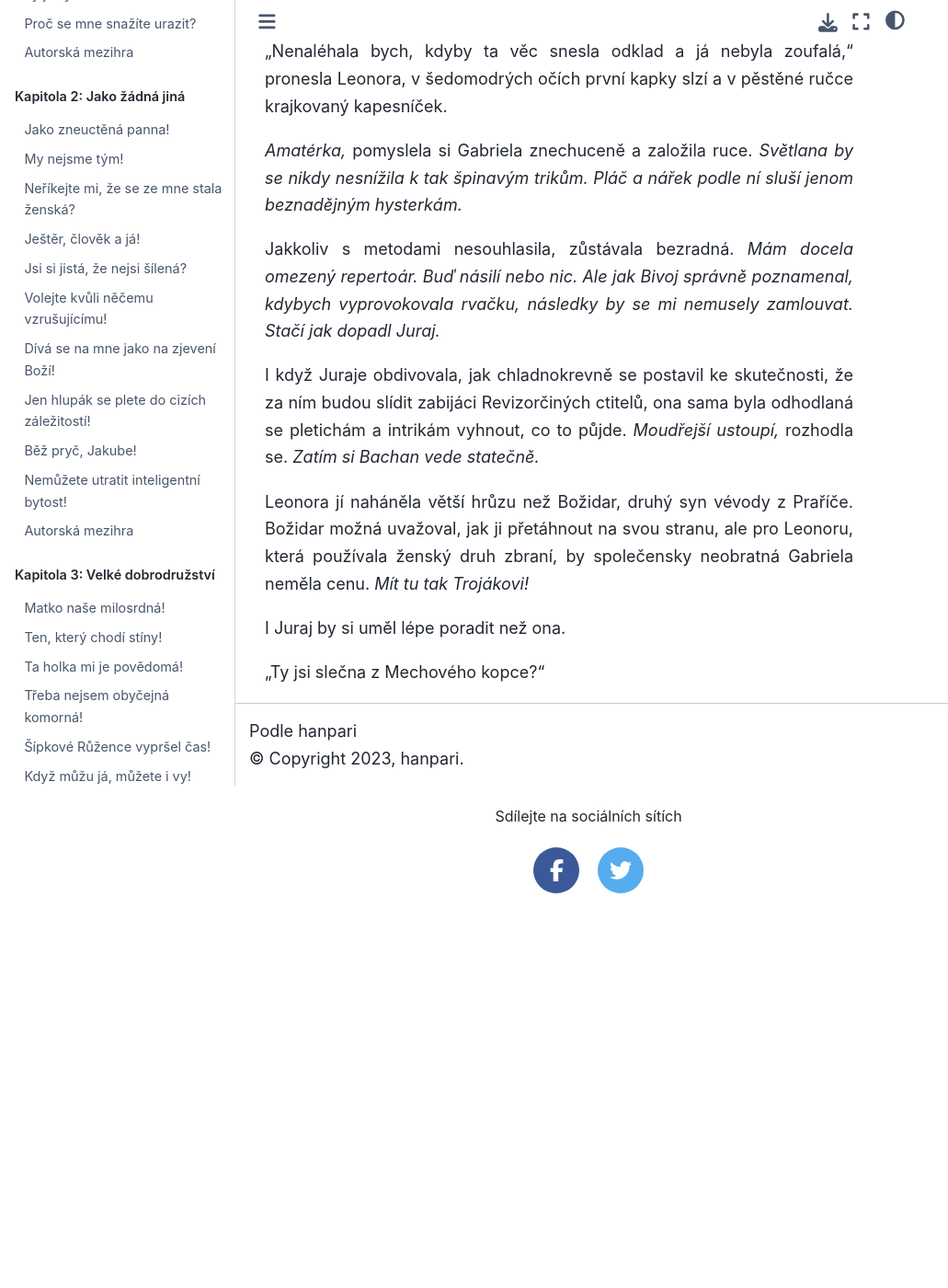
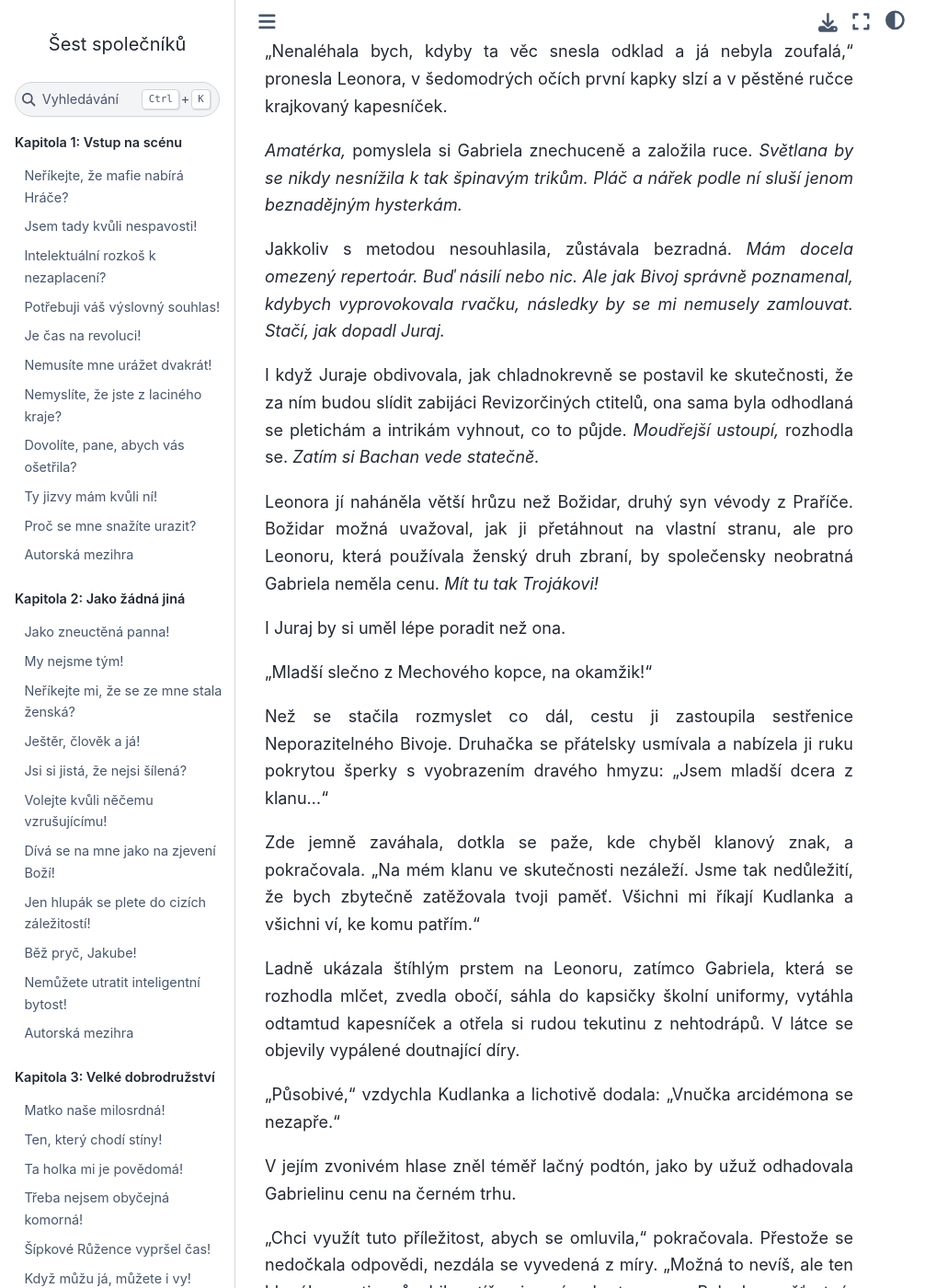
Before and after one commit to hanpari/sest-spolecniku, a Sphinx documentation site: the page built from source/sest_spolecniku/014-nove-hrozby/07.md, in a window 1280 px wide and 1400 px high, scrolled down 1783 px. Shown: the whole window at 92% size, without its empty margins (0-1031 px from the left). Built offline with Sphinx 7.4.7 and the Sphinx Book theme 1.1.4, drawn with Linux system fonts in a browser that asks for light colours; pages that are not in the unit, such as notebooks, are missing from menus; before the commit the page ends 2754 px from its top, so only the background shows below that; some of the changed text lies outside the part shown.

Commit message:
Krystaly

```diff
--- a/source/sest_spolecniku/014-nove-hrozby/07.md
+++ b/source/sest_spolecniku/014-nove-hrozby/07.md
@@ -4,23 +4,23 @@
 
 *Abaddon! Místo zhouby!* zasténala v duchu Gabriela. Právě se blížila k té nesvaté trojici, když zaslechla, jak krásná Leonora mění taktiku. Protože nápor šarmu neuspěl, naopak vedl k tlouštíkově nervóznímu ošívání, kráska se přizpůsobila.
 
-*Domácí úkol na jedničku!* I hlupák by poznal, že se Leonora pečlivě připravila, aby chytila Bachana do svých lepkavých osidel.
+*Domácí úkol na jedničku!* I hlupák by poznal, že se Leonora pečlivě připravila, aby chytila Bachana do lepkavých osidel.
 
-"Ale ne, Leonoro," vykřikla její levá pobočnice, sestřenice Neporazitelného Bivoje a tvářila se jako opatrnost sama. "Nechystáš se ptát na radu v té delikátní záležitosti tady, na veřejnosti?"
+"Ale ne, Leonoro," vykřikla její levá pobočnice, sestřenice Neporazitelného Bivoje, a tvářila se jako opatrnost sama. "Nechystáš se ptát na radu v té delikátní záležitosti tady, na veřejnosti?"
 
 Na svého bratrance se příliš nepodobala. Měla tmavé vlasy, vysokou šíji a působila spíš křehce než silně. Pohybovala se ladně a trochu teatrálně, takže Gabriele připomněla Médeiu Trojákovou, která se vyznačovala plynulými gesty, jaké běžný člověk většinou čekal u animovaných postaviček.
 
-"Samozřejmě že ne zde," odpověděla Leonora na připravenou narážku. "Pan Bachan nabízí své služby za peníze. Jistě mi neodmítne konzultaci."
+"Samozřejmě, že ne zde," odpověděla Leonora na připravenou narážku. "Pan Bachan nabízí své služby za peníze. Jistě mi neodmítne konzultaci."
 
 "Jde o zapeklitý právní problém, Leonoro," přidala se třetí. "Bude pan Bachan s to ho vyřešit?"
 
-"Kdo jiný než on?" odpověděla Leonora sladce, jako by její oběť měla patent na rozum a studium práv.
+"Kdo jiný než on?" odpověděla Leonora sladce, jako by její oběť měla patent na rozum.
 
 *Hlavně drž zobák,* napomínala Gabriela Bachana, když pochopila, kam nastražená past směřuje. *Polechtat tlouštíkovu domýšlivost a domluvit si s ním schůzku v soukromí. Ani Světlana by si nevedla lépe.*
 
-Jeden z důvodů, proč se zdráhala zakročil, bylo to, že to nebylo poprvé, co se stala svědkem podobné scény. Školní bohyně z univerzity tak získávaly své příznivce, považovaly-li je ovšem za hodné své přízně. Nebo, alespoň v případě Světlany, za dostatečně pitoreskní, aby ji pobavili.
+Jeden z důvodů, proč se zdráhala zakročil, bylo, že to nebylo poprvé, co se stala svědkem podobné scény. Školní bohyně z univerzity tak získávaly své příznivce, považovaly-li je ovšem za hodné své přízně. Nebo, alespoň v případě Světlany, za dostatečně pitoreskní, aby ji pobavili.
 
-Světlana ovšem nepotřebovala kompars, aby svou kořist ulovila.
+Světlana ovšem nepotřebovala kompars, aby kořist ulovila.
 
 "Pane Bachane, měli bychom jít," ozval se klučina, předchozí oběť Theodorikovy šikany. I on nejspíš chápal, že zájem třetího ročníku přináší trable. "Už tak máme zpoždění."
 
@@ -36,12 +36,74 @@
 
 *Amatérka,* pomyslela si Gabriela znechuceně a založila ruce. *Světlana by se nikdy nesnížila k tak špinavým trikům. Pláč a nářek podle ní sluší jenom beznadějným hysterkám.*
 
-Jakkoliv s metodami nesouhlasila, zůstávala bezradná. *Mám docela omezený repertoár. Buď násilí nebo nic. Ale jak Bivoj správně poznamenal, kdybych vyprovokovala rvačku, následky by se mi nemusely zamlouvat. Stačí jak dopadl Juraj.*
+Jakkoliv s metodou nesouhlasila, zůstávala bezradná. *Mám docela omezený repertoár. Buď násilí nebo nic. Ale jak Bivoj správně poznamenal, kdybych vyprovokovala rvačku, následky by se mi nemusely zamlouvat. Stačí, jak dopadl Juraj.*
 
 I když Juraje obdivovala, jak chladnokrevně se postavil ke skutečnosti, že za ním budou slídit zabijáci Revizorčiných ctitelů, ona sama byla odhodlaná se pletichám a intrikám vyhnout, co to půjde. *Moudřejší ustoupí,* rozhodla se. *Zatím si Bachan vede statečně.*
 
-Leonora jí naháněla větší hrůzu než Božidar, druhý syn vévody z Praříče. Božidar možná uvažoval, jak ji přetáhnout na svou stranu, ale pro Leonoru, která používala ženský druh zbraní, by společensky neobratná Gabriela neměla cenu. *Mít tu tak Trojákovi!*
+Leonora jí naháněla větší hrůzu než Božidar, druhý syn vévody z Praříče. Božidar možná uvažoval, jak ji přetáhnout na vlastní stranu, ale pro Leonoru, která používala ženský druh zbraní, by společensky neobratná Gabriela neměla cenu. *Mít tu tak Trojákovi!*
 
 I Juraj by si uměl lépe poradit než ona.
 
-"Ty jsi slečna z Mechového kopce?"
+"Mladší slečno z Mechového kopce, na okamžik!"
+
+Než se stačila rozmyslet co dál, cestu ji zastoupila sestřenice Neporazitelného Bivoje. Druhačka se přátelsky usmívala a nabízela ji ruku pokrytou šperky s vyobrazením dravého hmyzu: "Jsem mladší dcera z klanu..."
+
+Zde jemně zaváhala, dotkla se paže, kde chyběl klanový znak, a pokračovala. "Na mém klanu  ve skutečnosti nezáleží. Jsme tak nedůležití, že bych zbytečně zatěžovala tvoji paměť. Všichni mi říkají Kudlanka a všichni ví, ke komu patřím."
+
+Ladně ukázala štíhlým prstem na Leonoru, zatímco Gabriela, která se rozhodla mlčet, zvedla obočí, sáhla do kapsičky školní uniformy, vytáhla odtamtud kapesníček a otřela si rudou tekutinu z nehtodrápů. V látce se objevily vypálené doutnající díry.
+
+"Působivé," vzdychla Kudlanka a lichotivě dodala: "Vnučka arcidémona se nezapře."
+
+V jejím zvonivém hlase zněl téměř lačný podtón, jako by užuž odhadovala Gabrielinu cenu na černém trhu.
+
+"Chci využít tuto příležitost, abych se omluvila," pokračovala. Přestože se nedočkala odpovědi, nezdála se vyvedená z míry. "Možná to nevíš, ale ten hlupák, co ti způsobil potíže, je mým bratrancem. Bylo by nešťastné, kdybys měla dojem, že stojím na jeho straně. Už rok se snažím, aby mne nikdo s ním, ani s naším klanem nespojoval."
+
+"Proč?" zeptala se Gabriela zvědavě. "Bivoj se zdál být pyšný na svůj původ."
+
+"Starý klan, který se potácí na hranici bezvýznamnosti," řekla pohrdavě Kudlenka a mimoděk tak zopakovala slova, které Bivoj použil na Leonořinu adresu. "I když je nejstarším synem, Bivoj nemá ani schopnosti, ani možnost náš klan postavit na nohy. Raději než se utopit na děravé bárce, dávám přednost pevnější lodi. Asi jako ty."
+
+Kudlanka spiklenecky mrkla, jako by naznačovala, že ona a Gabriela jsou na tom stejně.
+
+"Můj parník se právě chystá sebrat tvůj vlečný člun," ušklíbla se Gabriela. "Nejsi tu proto, abys mne zdržela?"
+
+"Tak napůl," přiznala Kudlanka, "ale jen napůl. Leonora je trochu snob. Pochybuji, že by stála o to, aby ji tvůj tělnatý sponsor doprovázel. Obchodní domy do slušné společnosti nepatří. Navíc Leonora opravdu potřebuje právní radu."
+
+"Co ta druhá půlka tvých důvodů?"
+
+"Slyšela jsem, že jsi z Theodorika vyrazila nějaké tolary. A také soudím, že Mechový kopec nepatří k bohatým rodům. Tvá uniforma, docela upřímně, páchne chudobou. Nic ve zlém, také jsem chodila v podobném," rychle dodala, když se Gabriela zamračila. "Ale polepšila jsem si."
+
+"Našla sis sponzora?"
+
+"I když je slečna Leonora k svým věrným nesmírně štědrá, ne všechno, co nosím, mi koupila ona. Povězme, že jsem se díky ní dostala k jistým příležitostem."
+
+"Blahopřeji," suše poznamenala Gabriela, aniž by tušila, jak na její vychloubání reagovat. "Závidím ti," přidala po pravdě a natáhla ruku, aby prozkoumala látku Kudlančiných šatů. Ani šaty od **Šik&Šik** na ni tolik nezapůsobily. Kudlančin oděv vzbuzoval dojem nesmírného luxusu a musel stát desítky zlatých hřiven.
+
+*Možná že Juraj neudělal tak špatný obchod,* pomyslela si závistivě. Živá obrazotvornost, ke které neměla sklony, ji vykreslovala scénu, jak se prochází po akademii, zavěšená do přítelkyně Kudlanky, vystavená obdivu davů.
+
+"Ve svém vlastním zájmu," sykla tiše, "bys měla přestat. Nebo dojde k násilí."
+
+Kdyby Gabriela neslyšela, jak na své okolí působí krásná Revizorka, nikdy by ji nenapadlo, že sladké představy ji podsouvá někdo jiný. Z Kudlanky vycítila záchvěv vnitřního plamene.
+
+"Nevím, o čem mluvíš," řekla její společnice, hned ale omluvně dodala: "Ne každá z nás je vnučkou arcidémona. Děvčata jako my si musejí pomáhat, jak umí."
+
+"A co mi nabízí děvče jako já?"
+
+"Přátelství?"
+
+"A dál?" Gabriela se rozhodla citovat Záviše: "Vztahy se mají budovat na vzájemné potřebě. Co přesně mi nabízíš?"
+
+Někoho jiného by tak výslovné *do ut des*, něco za něco, zarazilo či urazilo, ale Kudlanka vypadala potěšeně. "Slyšela jsem, že v divočině lidé často umírají. Vždycky jsem přemýšlela, co se děje s jejich paměťovými krystaly."
+
+"To není žádná záhada. Sežerou je monstra."
+
+"Jistě ne všechny."
+
+"Lidské krystaly se bez výjimky drtí a uchovávají v urnách."
+
+Gabriela věděla, že lže, protože baron z Mechového kopce a jiná pohraniční šlechta krmili lidskými krystaly jimi chovaná monstra. Což bylo nejen neetické, ale vysloveně zakázané úřadem gubernátorky. *Stejně zakázané jako prodávat za otroky ženy a muže s rozvinutým vnitřním plamenem,* pomyslela si Gabriela, která začínala tušit, kam rozhovor směřuje.
+
+"Možná bych věděla, jak takové krystaly zpeněžit," zašeptala Kudlanka. "Velmi dobře zpeněžit."
+
+"Kolik?"
+
+"Za kvalitní materiál se platí ve zlatých hřivnách, za méně kvalitní ve stříbrných tolarech. A můžu tě ubezpečit, že mé kupce nezajímá, odkud je zboží."
```
